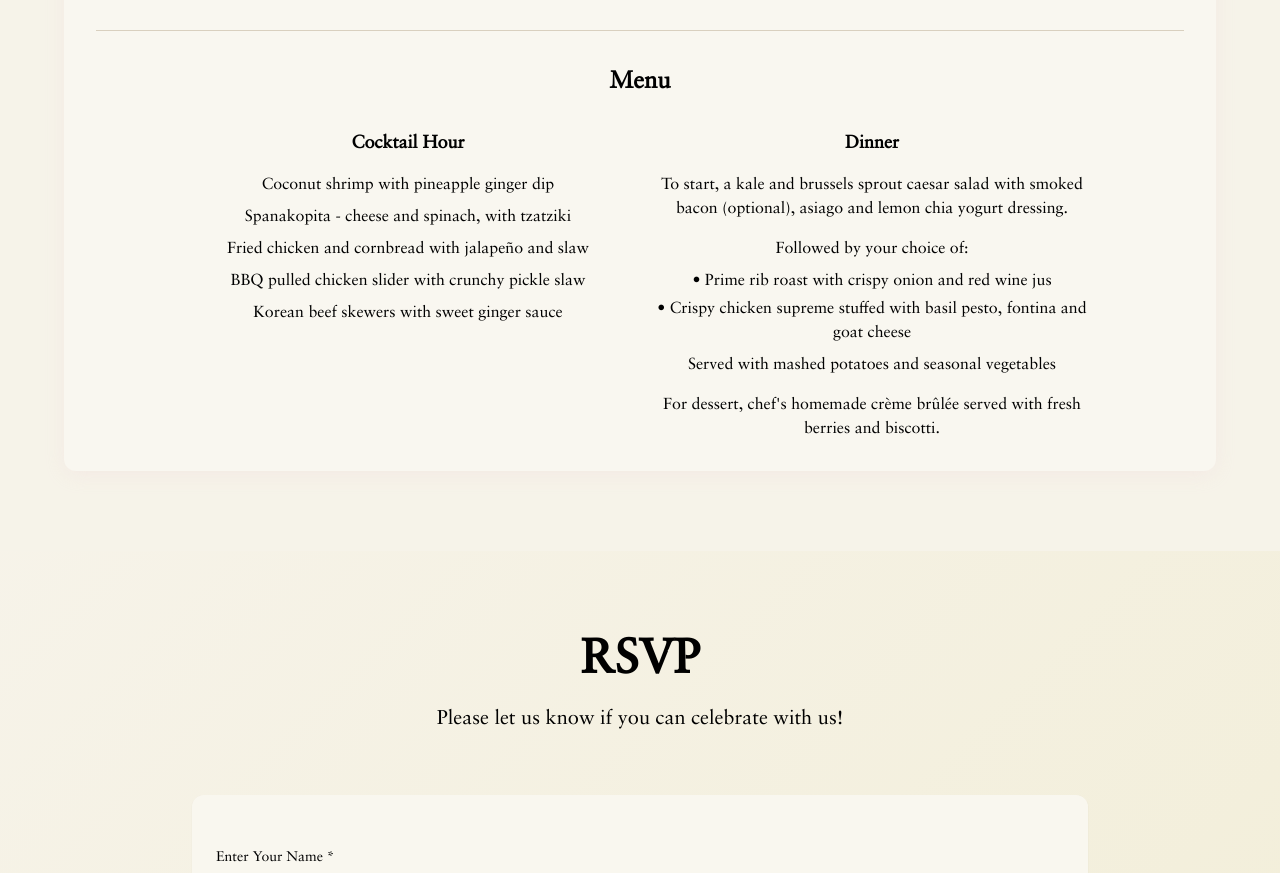
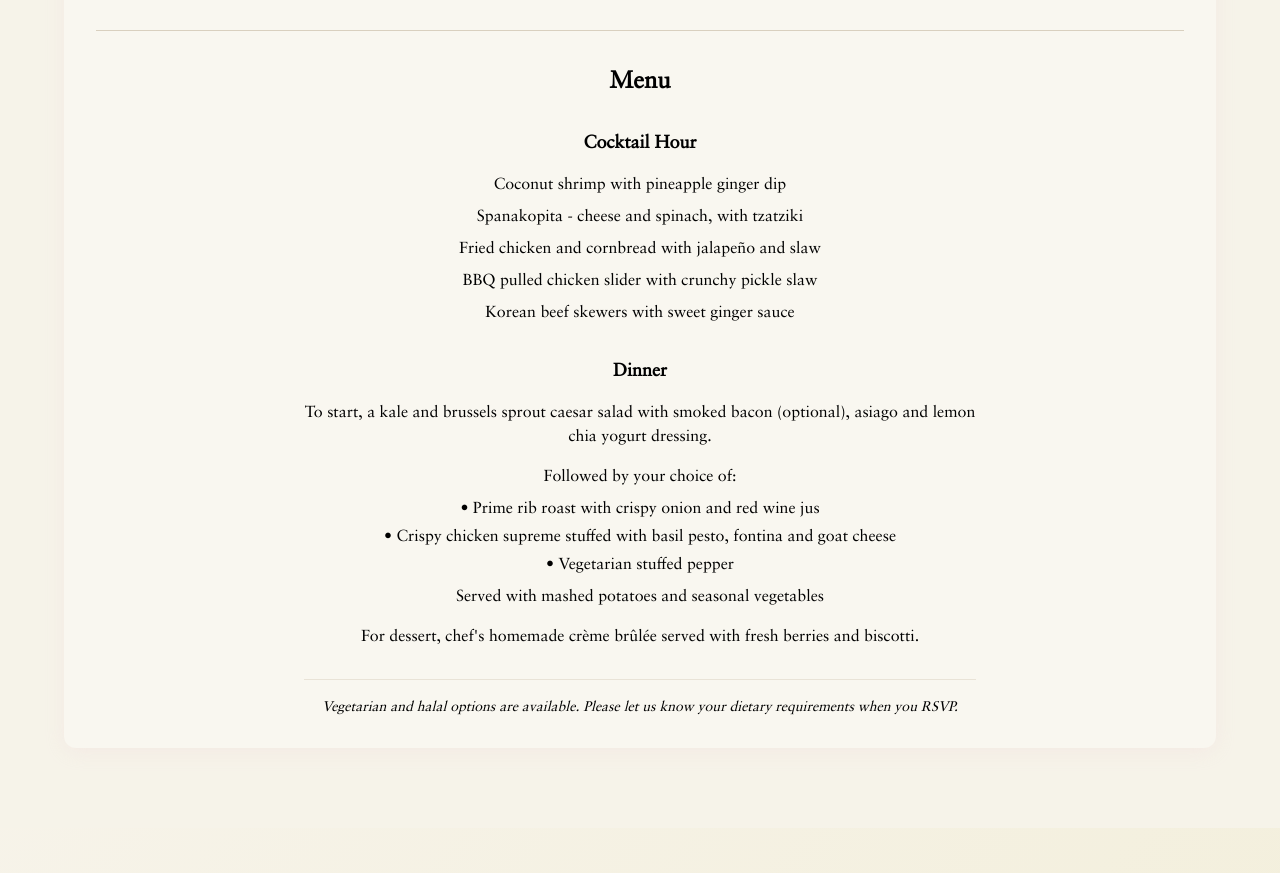
Before and after one commit to onionmansz/union-site-studio, a React (Vite) app: page / in a window 1280 px wide. Shown: the part 2100-2973 px from the top of the page. Built offline with nearby package versions, Linux system fonts and the light colour scheme.

Commit message:
Update menu layout to single column and add dietary info
- Changed from two-column to single-column centered layout
- Added vegetarian stuffed pepper to dinner options
- Added note about vegetarian and halal accommodations

```diff
--- a/src/components/WeddingDetails.tsx
+++ b/src/components/WeddingDetails.tsx
@@ -92,7 +92,7 @@ const WeddingDetails = () => {
             <h4 className="font-serif text-2xl font-semibold text-foreground mb-8 text-center">
               Menu
             </h4>
-            <div className="grid md:grid-cols-2 gap-8 max-w-4xl mx-auto">
+            <div className="max-w-2xl mx-auto space-y-8">
               {/* Cocktail Hour */}
               <div className="text-center">
                 <h5 className="font-semibold text-foreground text-lg mb-4">Cocktail Hour</h5>
@@ -115,11 +115,19 @@ const WeddingDetails = () => {
                     <ul className="space-y-1">
                       <li>• Prime rib roast with crispy onion and red wine jus</li>
                       <li>• Crispy chicken supreme stuffed with basil pesto, fontina and goat cheese</li>
+                      <li>• Vegetarian stuffed pepper</li>
                     </ul>
                     <p className="mt-2">Served with mashed potatoes and seasonal vegetables</p>
                   </div>
                   <p>For dessert, chef's homemade crème brûlée served with fresh berries and biscotti.</p>
                 </div>
+              </div>
+
+              {/* Dietary Accommodations */}
+              <div className="text-center pt-4 border-t border-border/50">
+                <p className="text-foreground text-sm italic">
+                  Vegetarian and halal options are available. Please let us know your dietary requirements when you RSVP.
+                </p>
               </div>
             </div>
           </div>
```
